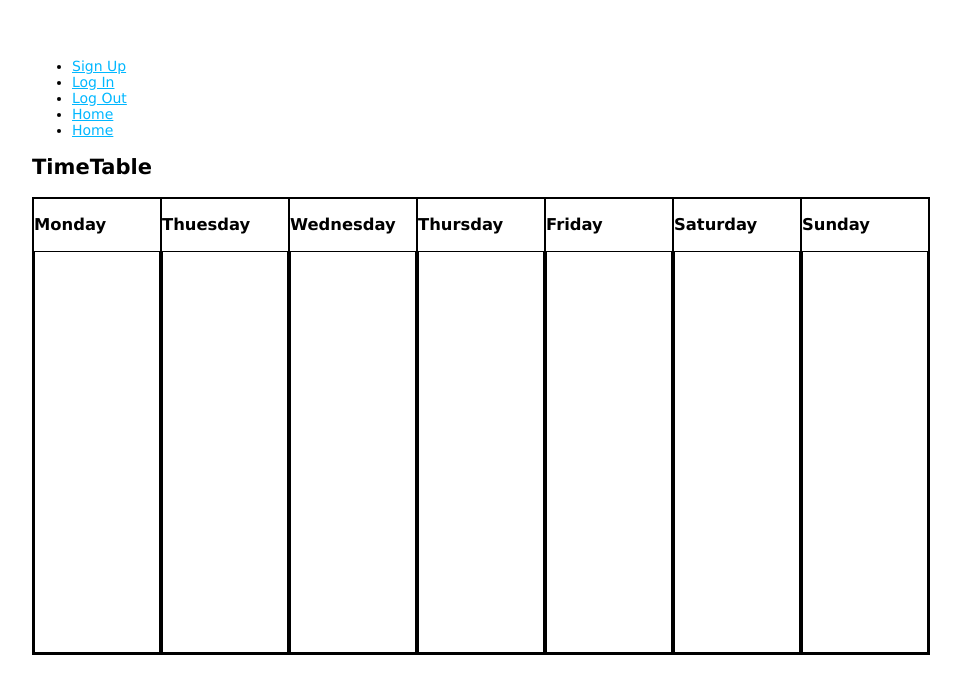
After one commit to ismetmedj/project-2-web-app, a Node server app: page /timetable in a window 1280 px wide. The commit adds this page. Shown: the top 694 px of the page, without its empty margins (26-987 px from the left). Run offline with Node 20, Linux system fonts and the light colour scheme; some libraries are stand-ins or nearby versions.

Commit message:
route timetable & profile

```diff
--- a/public/stylesheets/style.css
+++ b/public/stylesheets/style.css
@@ -10,3 +10,16 @@ a {
 h1 {
   color: 15px;
 }
+#timetable{
+  border: 1px solid black;
+  display: flex;
+  width: 70vw;
+}
+.day{
+  border: 1px solid black;
+  width: 10vw;
+}
+.day>div{
+  height: 50vh;
+  border: 1px solid black;
+}
--- a/routes/index.routes.js
+++ b/routes/index.routes.js
@@ -5,5 +5,10 @@ const router = express.Router();
 router.get("/", (req, res, next) => {
   res.render("index");
 });
-
+router.get('/timetable', (req, res, next) => {
+  res.render('timetable');
+});
+router.get('/profile', (req, res, next) => {
+  res.render('profile');
+});
 module.exports = router;
--- a/views/layout.hbs
+++ b/views/layout.hbs
@@ -16,6 +16,7 @@
       <li><a href="/auth/login">Log In</a></li>
       <li><a href="/auth/logout">Log Out</a></li>
       <li><a href="/">Home</a></li>
+      <li><a href="/timetable">Home</a></li>
       </ul>
     </nav>
 
--- /dev/null
+++ b/views/timetable.hbs
@@ -0,0 +1,33 @@
+<div >
+    <h2>TimeTable</h2>
+    <div id="timetable">
+        <div class="day">
+            <h3>Monday</h3>
+            <div></div>
+        </div>
+        <div class="day">
+            <h3>Thuesday</h3>
+            <div></div>
+        </div>
+        <div class="day">
+            <h3>Wednesday</h3>
+            <div></div>
+        </div>
+        <div class="day">
+            <h3>Thursday</h3>
+            <div></div>
+        </div>
+        <div class="day">
+            <h3>Friday</h3>
+            <div></div>
+        </div>
+        <div class="day">
+            <h3>Saturday</h3>
+            <div></div>
+        </div>
+        <div class="day">
+            <h3>Sunday</h3>
+            <div></div>
+        </div>
+    </div>
+</div>
```
Also changed, not shown: routes/auth.routes.js (+11 -11 lines).
